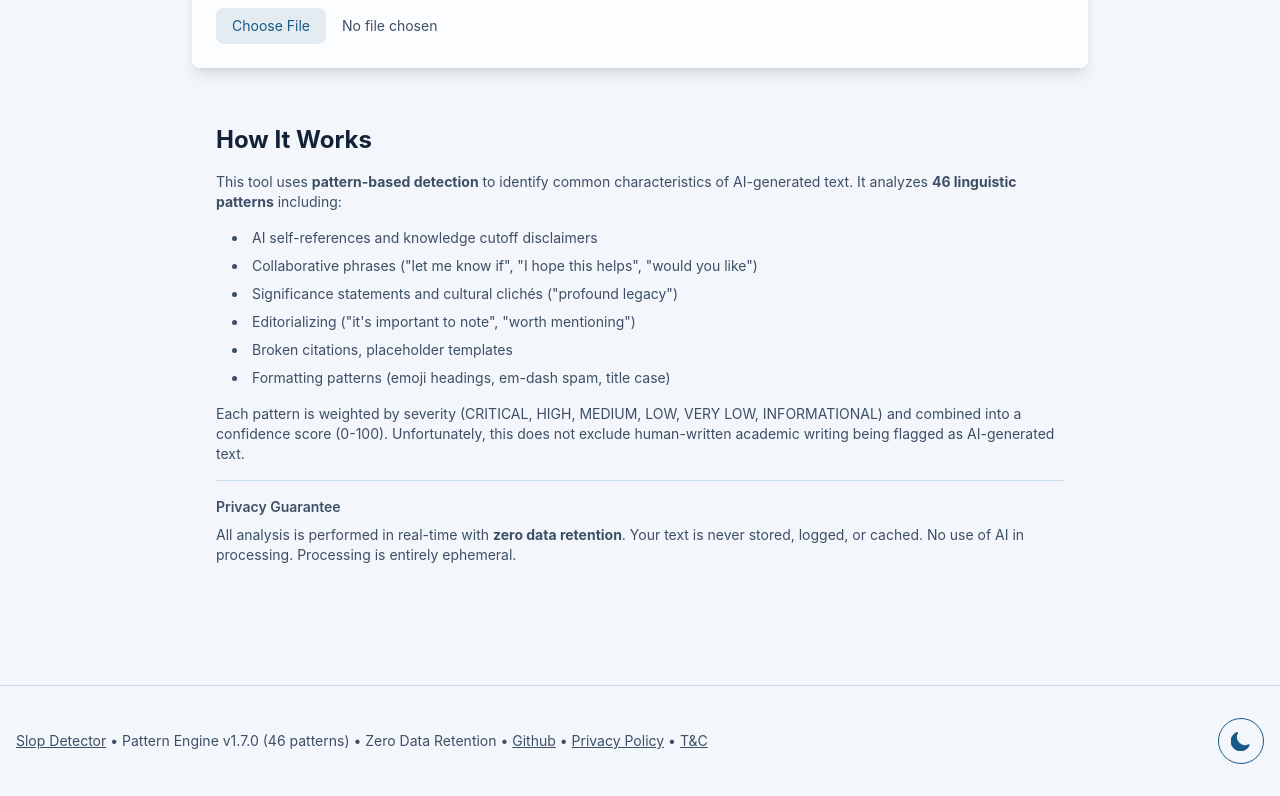
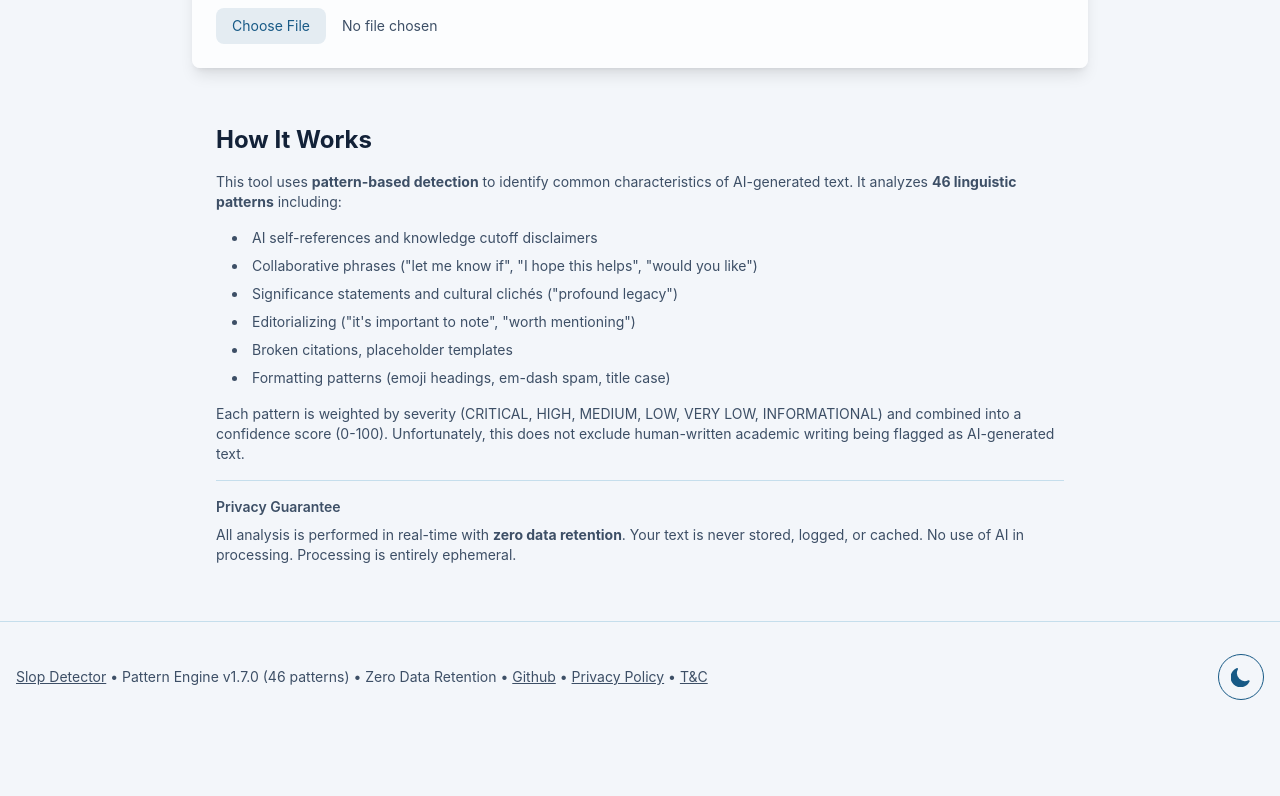
Before and after one commit to halans/ai-pattern-detection, a React (Vite) app in the folder frontend/: page / in a window 1280 px wide. Shown: the part 545-1341 px from the top of the page. After the commit the page ends 1277 px from the top, so only its background shows below. Built offline with nearby package versions, Linux system fonts and the light colour scheme; no server answers.

Commit message:
feat: enhance layout and styling for improved user experience

```diff
--- a/frontend/src/App.tsx
+++ b/frontend/src/App.tsx
@@ -76,7 +76,7 @@ function App() {
   }, [view]);
 
   return (
-    <div className="min-h-screen bg-surface text-text-primary dark:bg-surface-dark dark:text-text-dark transition-colors">
+    <div className="min-h-screen flex flex-col bg-surface text-text-primary dark:bg-surface-dark dark:text-text-dark transition-colors">
       <a
         href="#main-content"
         onClick={handleSkipToContent}
@@ -104,7 +104,7 @@ function App() {
       <main
         id="main-content"
         tabIndex={-1}
-        className="max-w-7xl mx-auto px-4 py-8 space-y-8 outline-none focus-visible:ring-2 focus-visible:ring-primary-light focus-visible:ring-offset-2 focus-visible:ring-offset-surface dark:focus-visible:ring-offset-surface-dark"
+        className="flex-1 max-w-7xl mx-auto px-4 py-8 space-y-8 outline-none focus-visible:ring-2 focus-visible:ring-primary-light focus-visible:ring-offset-2 focus-visible:ring-offset-surface dark:focus-visible:ring-offset-surface-dark"
         aria-live="polite"
       >
         {view === 'home' ? (
@@ -175,7 +175,7 @@ function App() {
       </main>
 
       {/* Footer */}
-      <footer className="mt-16 py-8 border-t border-primary-soft/40 dark:border-primary/40 transition-colors">
+      <footer className="mt-auto py-8 border-t border-primary-soft/40 dark:border-primary/40 bg-surface dark:bg-surface-dark transition-colors">
         <div className="max-w-7xl mx-auto px-4 flex flex-col gap-4 text-center text-sm text-text-muted dark:text-text-dark-muted md:flex-row md:items-center md:justify-between">
           <p>
             <a
--- a/frontend/src/index.css
+++ b/frontend/src/index.css
@@ -37,9 +37,32 @@ h1.font-extrabold {
   font-size: 3em;
 }
 
+.bg-surface {
+    /* Grid background pattern */
+  background-image:
+    linear-gradient(to right, rgb(128 184 214 / 0.2) 0.5px, transparent 0.5px),
+    linear-gradient(to bottom, rgb(128 184 214 / 0.2) 0.5px, transparent 0.5px);
+  background-size: 16px 16px;
+  background-position: center center;
+}
+
+html.dark .bg-surface {
+    /* Grid background pattern */
+  background-image:
+    linear-gradient(to right, #000 0.5px, transparent 0.5px),
+    linear-gradient(to bottom, #000 0.5px, transparent 0.5px);
+  background-size: 16px 16px;
+  background-position: center center;
+}
+
 .bg-surface-alt {
   background-color: rgba(255, 255, 255, 0.8);
 }
 html.dark .bg-surface-alt {
   background-color: #333;
 }
+
+footer.bg-surface,
+html.dark footer.bg-surface {
+  background-image: none;
+}
```
